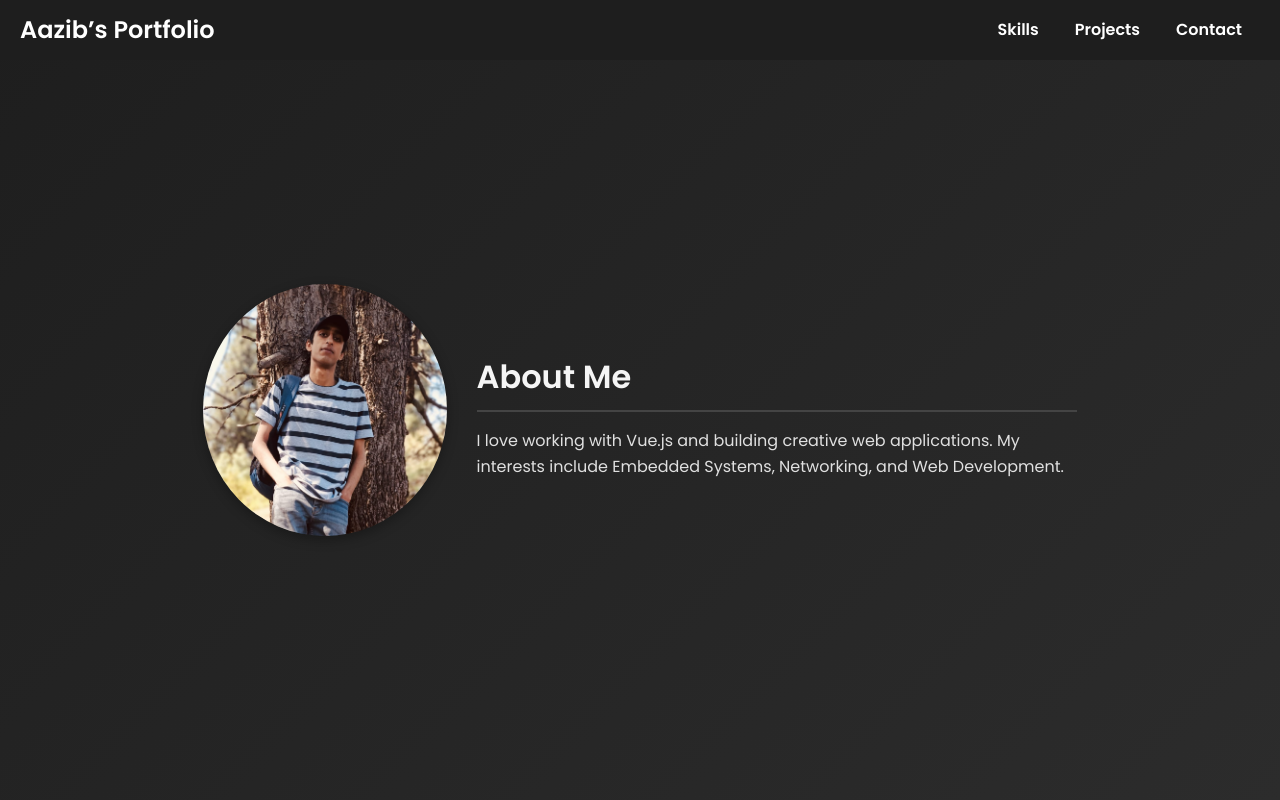
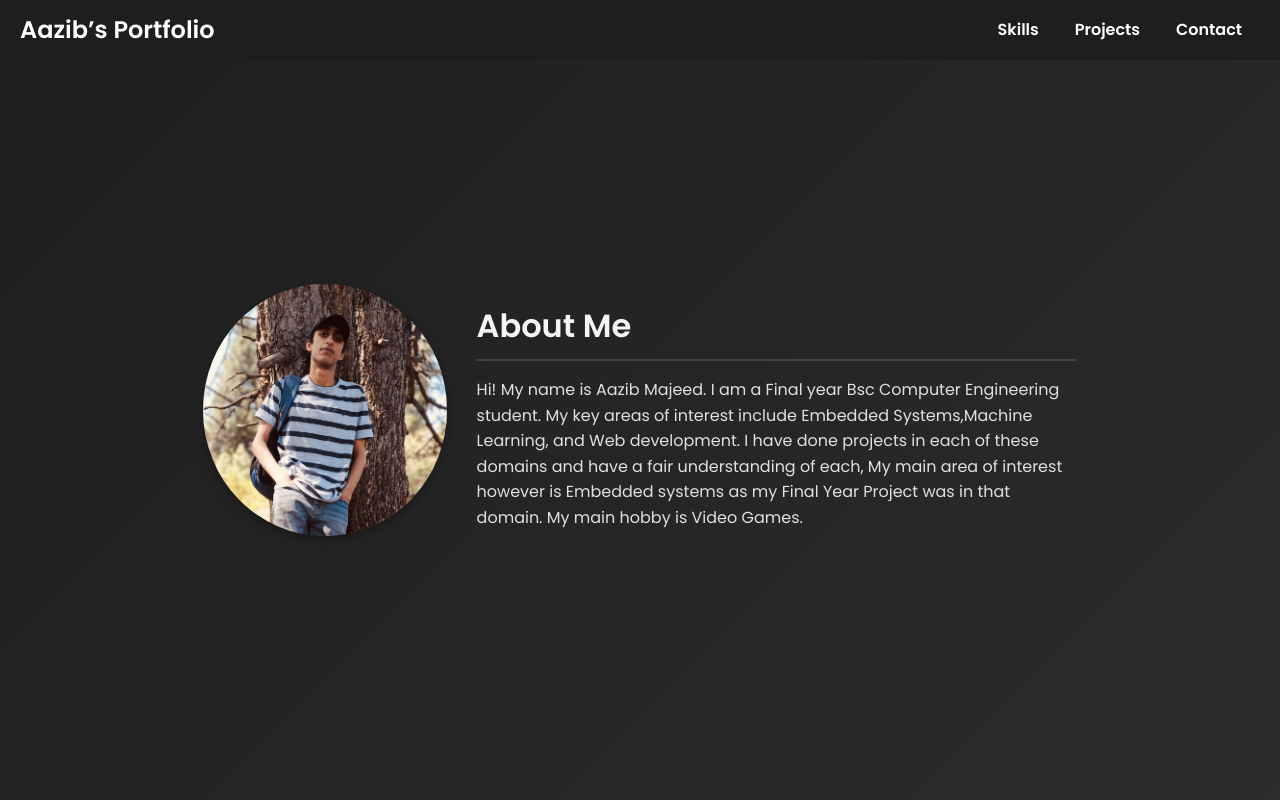
Before and after one commit to Aazib-Majeed/Portfolio, a Vue app: page / in a window 1280 px wide. Shown: the top 800 px of the page. Built offline with nearby package versions, Linux system fonts and the light colour scheme.

Commit message:
Update About.vue

```diff
--- a/src/components/About.vue
+++ b/src/components/About.vue
@@ -5,8 +5,11 @@
       <div class="about-text">
         <h2>About Me</h2>
         <p>
-          I love working with Vue.js and building creative web applications.
-          My interests include Embedded Systems, Networking, and Web Development.
+          Hi! My name is Aazib Majeed. I am a Final year Bsc Computer Engineering student.
+          My key areas of interest include Embedded Systems,Machine Learning, and Web development.
+          I have done projects in each of these domains and have a fair understanding of each, My main
+          area of interest however is Embedded systems as my Final Year Project was in that domain. My main
+          hobby is Video Games.
         </p>
       </div>
     </div>
```
